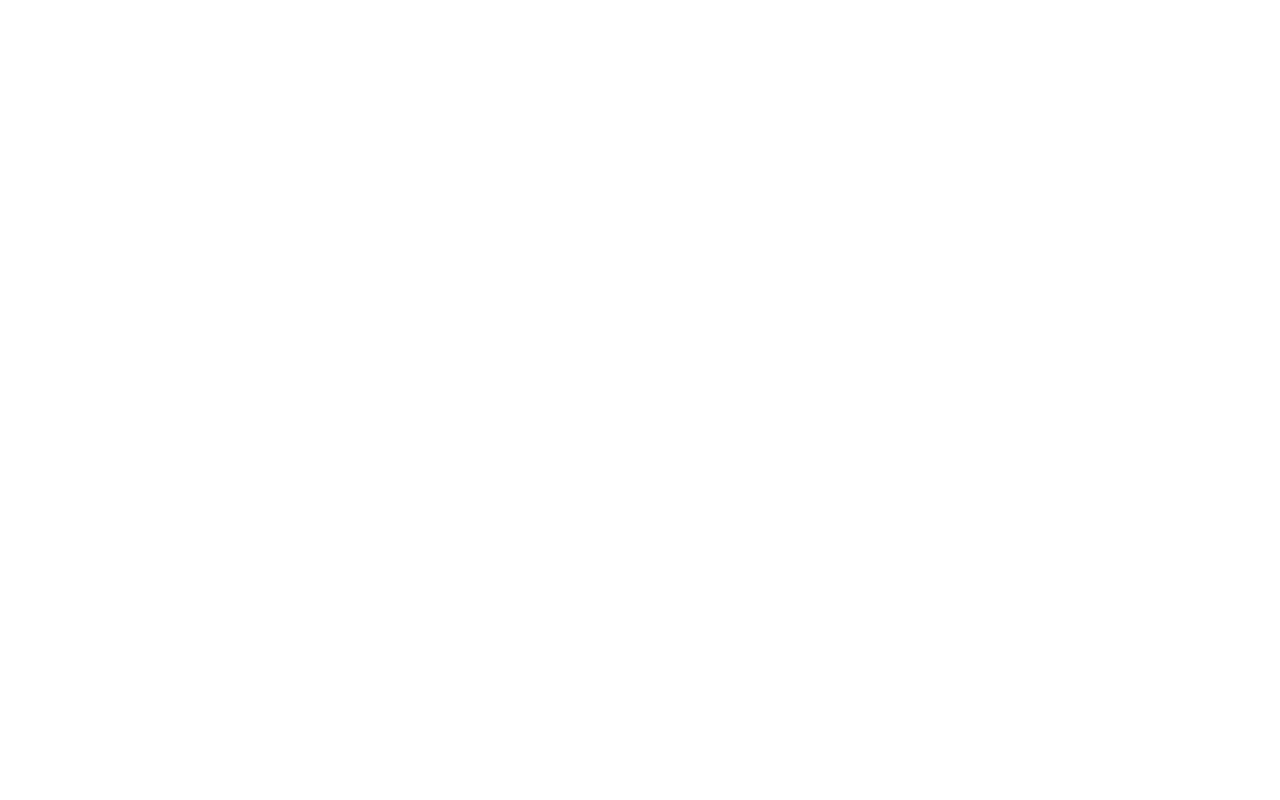
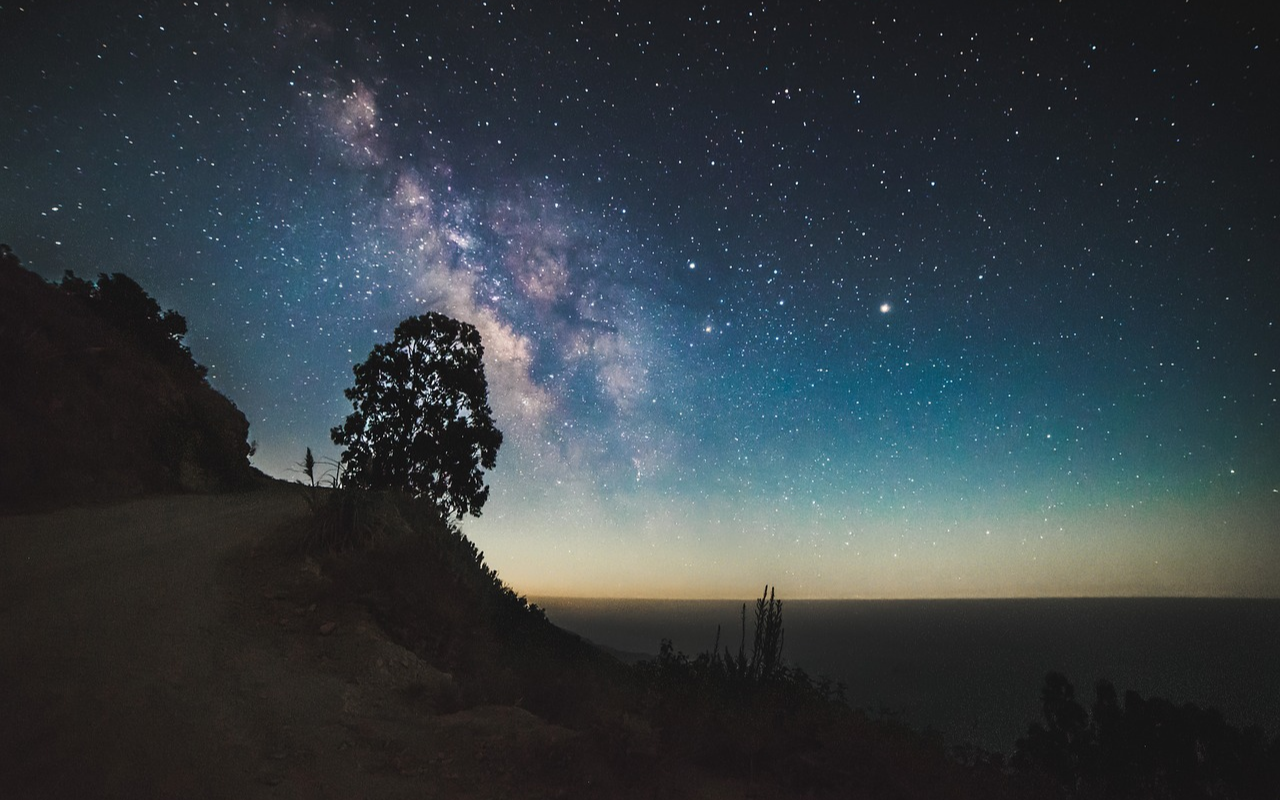
Before and after one commit to LukasKaselionis/js-portfolio, a plain HTML site: page index.html in a window 1280 px wide. Drawn offline with Linux system fonts and the light colour scheme.

Commit message:
setted background image

```diff
--- a/index.html
+++ b/index.html
@@ -5,10 +5,25 @@
     <meta charset="UTF-8">
     <meta name="viewport" content="width=device-width, initial-scale=1.0">
     <title>Portfolio</title>
+    <link rel="stylesheet" href="resources/css/main.css">
 </head>
 
 <body>
+    <!-- Background -->
+    <div id="bg">
+        <!-- Wrapper -->
+        <div class="wrapper">
 
+            <!-- Header -->
+            <header></header>
+
+            <!-- Content -->
+            <main></main>
+
+            <!-- Footer -->
+            <footer></footer>
+        </div>
+    </div>
 </body>
 
 </html>
--- /dev/null
+++ b/resources/css/bg.css
@@ -0,0 +1,7 @@
+#bg {
+    background: url('../images/background/bg1.jpg');
+    background-position: center;
+    background-size: cover;
+    background-repeat: no-repeat;
+    min-height: 100vh;
+}
--- /dev/null
+++ b/resources/css/main.css
@@ -0,0 +1,13 @@
+@import 'bg.css';
+* {
+    box-sizing: border-box;
+}
+
+body {
+    margin: 0;
+    padding: 0;
+}
+
+.wrapper {
+    padding: 10px;
+}
```
Also changed, not shown: resources/images/background/bg.jpg (added), resources/images/background/bg1.jpg (added), resources/images/background/bg2.jpg (added), resources/images/background/bg3.jpg (added).
